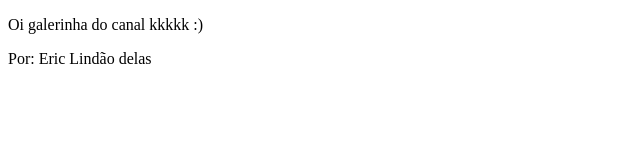
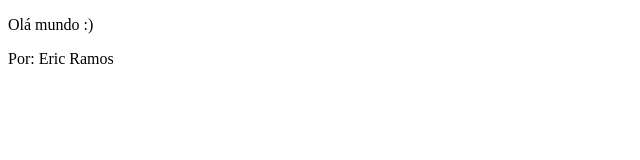
Before and after one commit to Ericramos123/Atividade-01, a plain HTML site: page index.html in a window 1280 px wide. Shown: the whole page, without its empty margins (0-640 px from the left). Drawn offline with Linux system fonts and the light colour scheme.

Commit message:
Update index.html

```diff
--- a/index.html
+++ b/index.html
@@ -6,10 +6,10 @@
     </head>
 
     <body>
-        <p>Oi galerinha do canal kkkkk :)</p>
+        <p>Olá mundo :)</p>
     </body>
 
     <footer>
-        <p>Por: Eric Lindão delas</p>
+        <p>Por: Eric Ramos</p>
     </footer>
 </html>
```
